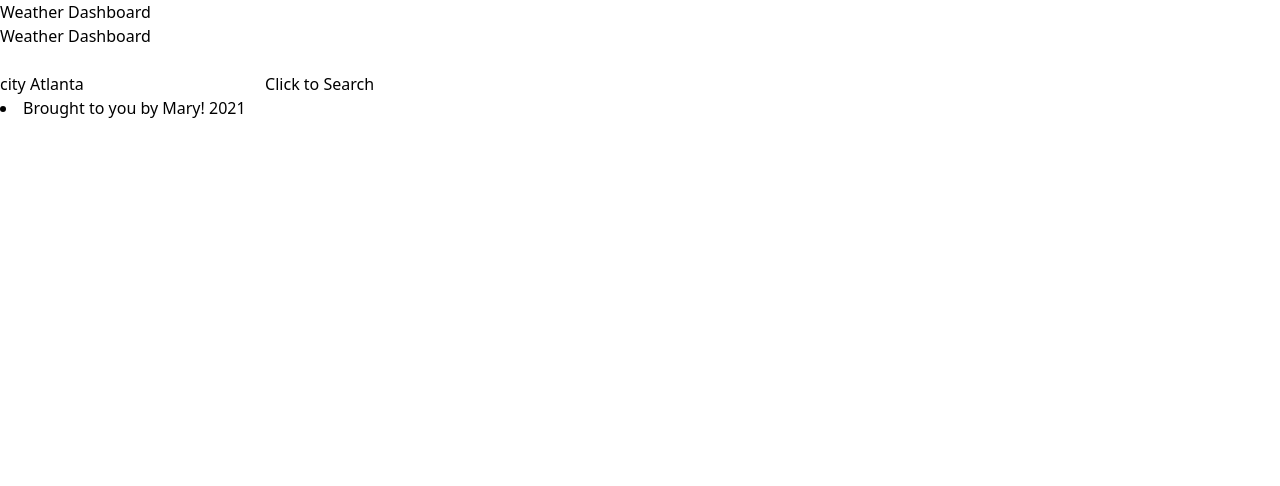
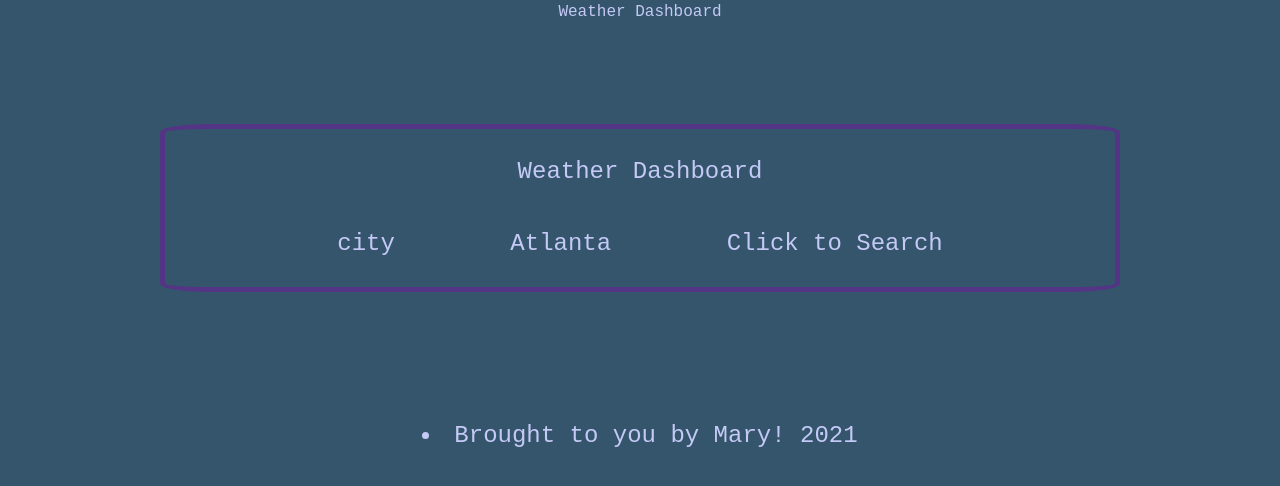
Before and after one commit to Cheez0id/Weather-Dashboard-Homework, a website: page docs/index.html in a window 1280 px wide. Drawn offline with nearby package versions, Linux system fonts and the light colour scheme; files that its build step writes are made by us from their sources; no server answers.

Commit message:
trying to correct github page

```diff
--- a/docs/index.html
+++ b/docs/index.html
@@ -8,7 +8,7 @@
 		<!-- tailwind styles -->
 		<link rel="stylesheet" href="/docs/styles.css" />
 		<!-- my style.css -->
-		<!-- <link rel="stylesheet" href="../assets/css/style.css" /> -->
+		<link rel="stylesheet" href="/docs/style.css" />
 	</head>
 
 	<body>
```
Also changed, not shown: docs/style.css (renamed from assets/css/style.css).
